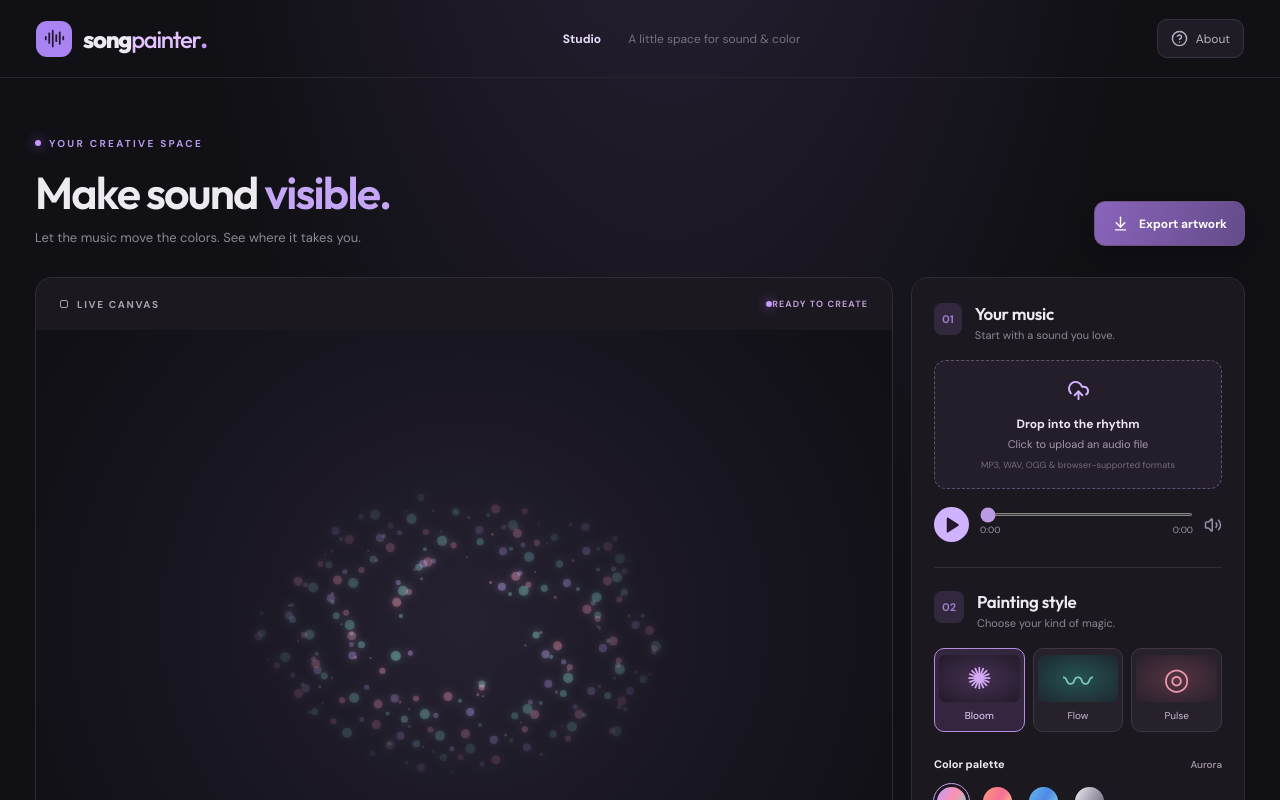
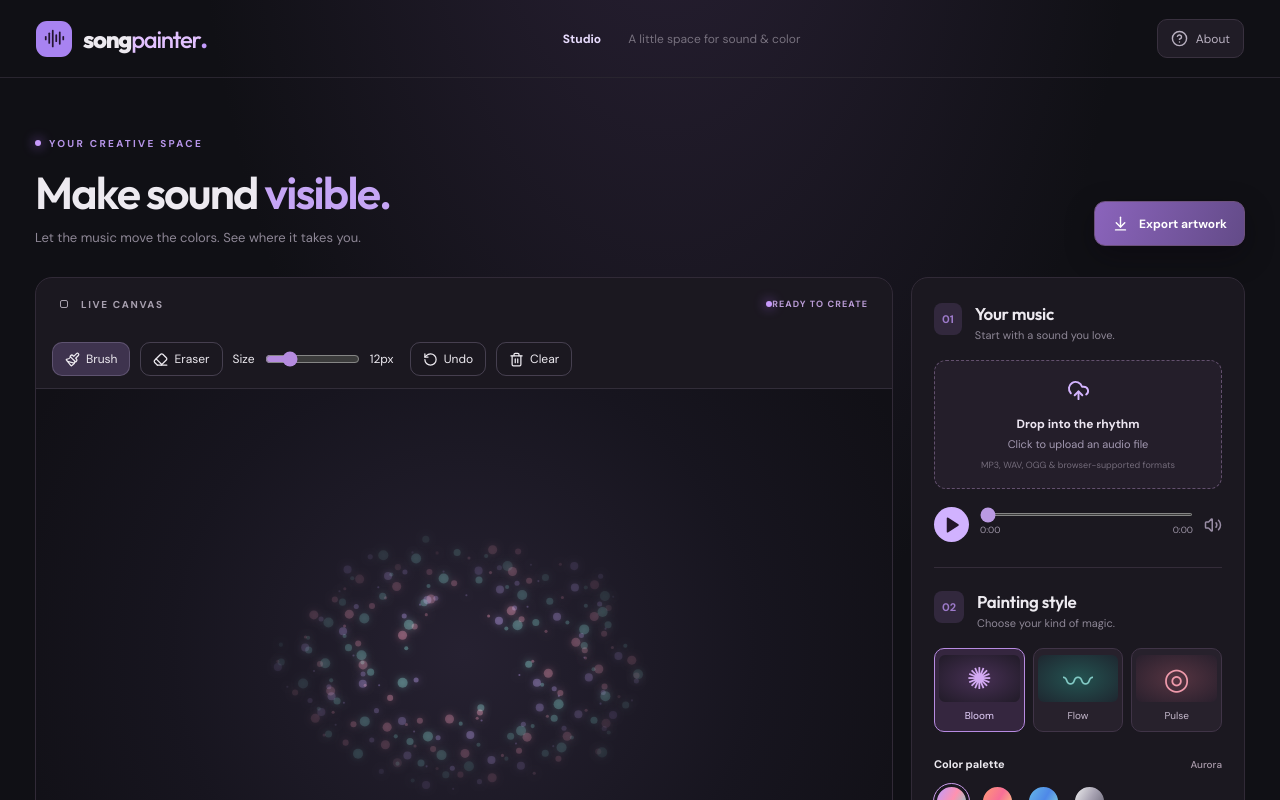
Before and after one commit to mcartv/song-painter, a React (Vite) app: page / in a window 1280 px wide. Shown: the top 800 px of the page. Built offline with nearby package versions, Linux system fonts and the light colour scheme.

Commit message:
feat: add brush tools undo eraser and clear

```diff
--- a/src/components/studio/PaintingCanvas.tsx
+++ b/src/components/studio/PaintingCanvas.tsx
@@ -1,17 +1,13 @@
 
-import { useEffect, useRef } from 'react'
+import { useEffect, useRef, useState } from 'react'
 import type { PointerEvent, RefObject } from 'react'
-import { Sparkles } from 'lucide-react'
+import { Eraser, Paintbrush, RotateCcw, Sparkles, Trash2 } from 'lucide-react'
 
 import type { PaintingStyle } from '../../types/studio'
 import type { AudioFeatures } from '../../lib/audioAnalyzer'
-import type { BrushPoint, BrushStroke } from '../../types/brush'
+import type { BrushMode, BrushPoint, BrushStroke } from '../../types/brush'
 
-import {
-  analyzeAudio,
-  SILENT_AUDIO,
-} from '../../lib/audioAnalyzer'
-
+import { analyzeAudio, SILENT_AUDIO } from '../../lib/audioAnalyzer'
 import { renderPainting } from '../../lib/paintingEngine'
 import { drawBrushStroke } from '../../lib/brushEngine'
 import { palettes } from '../../lib/palettes'
@@ -37,131 +33,96 @@ export default function PaintingCanvas({
   intensity,
   density,
 }: PaintingCanvasProps) {
+  const [brushSize, setBrushSize] = useState(12)
+  const [brushMode, setBrushMode] = useState<BrushMode>('paint')
+  const [strokeCount, setStrokeCount] = useState(0)
+
   const configRef = useRef({
-    style,
-    palette,
-    intensity,
-    density,
-    playing,
+    style, palette, intensity, density, playing,
   })
 
+  const brushRef = useRef({ brushSize, brushMode })
   const strokesRef = useRef<BrushStroke[]>([])
   const activeStrokeRef = useRef<BrushStroke | null>(null)
   const activePointerRef = useRef<number | null>(null)
   const nextStrokeIdRef = useRef(1)
-  const audioFeaturesRef = useRef<AudioFeatures>({
-    ...SILENT_AUDIO,
-  })
+  const audioFeaturesRef = useRef<AudioFeatures>({ ...SILENT_AUDIO })
+
+  const paintLayerRef = useRef<HTMLCanvasElement | null>(null)
+  const paintDirtyRef = useRef(true)
+  const canvasSizeRef = useRef({ width: 0, height: 0, dpr: 1 })
 
   useEffect(() => {
-    configRef.current = {
-      style,
-      palette,
-      intensity,
-      density,
-      playing,
-    }
+    configRef.current = { style, palette, intensity, density, playing }
   }, [style, palette, intensity, density, playing])
 
-  // Convert pointer coordinates into canvas CSS coordinates.
-  const getPoint = (
-    event: PointerEvent<HTMLCanvasElement>,
-  ): BrushPoint => {
+  useEffect(() => {
+    brushRef.current = { brushSize, brushMode }
+  }, [brushSize, brushMode])
+
+  const getPoint = (event: PointerEvent<HTMLCanvasElement>): BrushPoint => {
     const rect = event.currentTarget.getBoundingClientRect()
 
     return {
       x: event.clientX - rect.left,
       y: event.clientY - rect.top,
-      pressure:
-        event.pointerType === 'mouse'
-          ? 1
-          : event.pressure || 0.5,
+      pressure: event.pointerType === 'mouse' ? 1 : event.pressure || 0.5,
     }
   }
 
-  const handlePointerDown = (
-    event: PointerEvent<HTMLCanvasElement>,
-  ) => {
+  const handlePointerDown = (event: PointerEvent<HTMLCanvasElement>) => {
     if (activePointerRef.current !== null) return
+    if (event.pointerType === 'mouse' && event.button !== 0) return
 
-    if (
-      event.pointerType === 'mouse' &&
-      event.button !== 0
-    ) {
-      return
-    }
+    const config = configRef.current
+    const brush = brushRef.current
+    const audio = audioFeaturesRef.current
+    const colors = palettes[config.palette].colors
 
-    const point = getPoint(event)
-    const config = configRef.current
-    const audio = audioFeaturesRef.current
-
-    const colors = palettes[config.palette].colors
-    const color = colors[
-      (nextStrokeIdRef.current - 1) % colors.length
-    ]
-
-    // Music influences brush thickness.
-    const audioBoost = config.playing
-      ? 1 + audio.bass * 2 + audio.energy
+    const boost = config.playing
+      ? 1 + audio.bass * 1.5 + audio.energy * 0.5
       : 1
 
     const stroke: BrushStroke = {
       id: nextStrokeIdRef.current++,
-      points: [point],
-      color,
-      size:
-        (3 + config.intensity * 0.12) *
-        audioBoost,
+      points: [getPoint(event)],
+      color: colors[(nextStrokeIdRef.current - 2) % colors.length],
+      size: brush.brushSize * boost,
       opacity: 0.85,
+      mode: brush.brushMode,
     }
 
     activeStrokeRef.current = stroke
     activePointerRef.current = event.pointerId
+    paintDirtyRef.current = true
 
     event.currentTarget.setPointerCapture(event.pointerId)
   }
 
-  const handlePointerMove = (
-    event: PointerEvent<HTMLCanvasElement>,
-  ) => {
+  const handlePointerMove = (event: PointerEvent<HTMLCanvasElement>) => {
     if (
       activePointerRef.current !== event.pointerId ||
       !activeStrokeRef.current
-    ) {
-      return
-    }
+    ) return
 
+    const stroke = activeStrokeRef.current
     const point = getPoint(event)
-    const stroke = activeStrokeRef.current
-
     const last = stroke.points[stroke.points.length - 1]
 
-    const distance = Math.hypot(
-      point.x - last.x,
-      point.y - last.y,
-    )
+    if (Math.hypot(point.x - last.x, point.y - last.y) < 1) return
 
-    if (distance < 1) return
-
-    // Prevent excessively large strokes.
     if (stroke.points.length < 3000) {
       stroke.points.push(point)
+      paintDirtyRef.current = true
     }
   }
 
-  const finishStroke = (
-    event: PointerEvent<HTMLCanvasElement>,
-  ) => {
-    if (activePointerRef.current !== event.pointerId) {
-      return
-    }
+  const finishStroke = (event: PointerEvent<HTMLCanvasElement>) => {
+    if (activePointerRef.current !== event.pointerId) return
 
-    const stroke = activeStrokeRef.current
+    if (activeStrokeRef.current) {
+      strokesRef.current.push(activeStrokeRef.current)
 
-    if (stroke) {
-      strokesRef.current.push(stroke)
-
-      // Limit the amount of stored painting history.
       if (strokesRef.current.length > 100) {
         strokesRef.current.shift()
       }
@@ -169,14 +130,26 @@ export default function PaintingCanvas({
 
     activeStrokeRef.current = null
     activePointerRef.current = null
+    paintDirtyRef.current = true
+    setStrokeCount(strokesRef.current.length)
 
-    if (
-      event.currentTarget.hasPointerCapture(event.pointerId)
-    ) {
-      event.currentTarget.releasePointerCapture(
-        event.pointerId,
-      )
+    if (event.currentTarget.hasPointerCapture(event.pointerId)) {
+      event.currentTarget.releasePointerCapture(event.pointerId)
     }
+  }
+
+  const undoStroke = () => {
+    if (activePointerRef.current !== null) return
+    strokesRef.current.pop()
+    setStrokeCount(strokesRef.current.length)
+    paintDirtyRef.current = true
+  }
+
+  const clearStrokes = () => {
+    if (activePointerRef.current !== null) return
+    strokesRef.current = []
+    setStrokeCount(0)
+    paintDirtyRef.current = true
   }
 
   useEffect(() => {
@@ -186,32 +159,37 @@ export default function PaintingCanvas({
     const ctx = canvas.getContext('2d')
     if (!ctx) return
 
+    const paintLayer = document.createElement('canvas')
+    const paintCtx = paintLayer.getContext('2d')
+    if (!paintCtx) return
+
+    paintLayerRef.current = paintLayer
+
     let animation = 0
     let frame = 0
-    let width = 0
-    let height = 0
     let lastTime = 0
-
     let frequencyData: Uint8Array<ArrayBuffer> | null = null
-
-    let smoothed: AudioFeatures = {
-      ...SILENT_AUDIO,
-    }
+    let smoothed: AudioFeatures = { ...SILENT_AUDIO }
 
     const resize = () => {
       const rect = canvas.getBoundingClientRect()
-      const dpr = Math.min(
-        window.devicePixelRatio || 1,
-        2,
-      )
+      const dpr = Math.min(window.devicePixelRatio || 1, 2)
 
-      width = rect.width
-      height = rect.height
+      canvasSizeRef.current = {
+        width: rect.width,
+        height: rect.height,
+        dpr,
+      }
 
-      canvas.width = Math.round(width * dpr)
-      canvas.height = Math.round(height * dpr)
+      canvas.width = Math.round(rect.width * dpr)
+      canvas.height = Math.round(rect.height * dpr)
+
+      paintLayer.width = canvas.width
+      paintLayer.height = canvas.height
 
       ctx.setTransform(dpr, 0, 0, dpr, 0, 0)
+      paintCtx.setTransform(dpr, 0, 0, dpr, 0, 0)
+      paintDirtyRef.current = true
     }
 
     resize()
@@ -221,16 +199,14 @@ export default function PaintingCanvas({
 
     const render = (timestamp: number) => {
       const config = configRef.current
+      const { width, height } = canvasSizeRef.current
 
       const delta = lastTime
         ? Math.min((timestamp - lastTime) / 16.667, 3)
         : 1
 
       lastTime = timestamp
-
-      if (config.playing) {
-        frame += delta
-      }
+      if (config.playing) frame += delta
 
       const analyser = analyserRef.current
       let features = SILENT_AUDIO
@@ -240,89 +216,68 @@ export default function PaintingCanvas({
           !frequencyData ||
           frequencyData.length !== analyser.frequencyBinCount
         ) {
-          frequencyData = new Uint8Array(
-            analyser.frequencyBinCount,
-          )
+          frequencyData = new Uint8Array(analyser.frequencyBinCount)
         }
 
-        features = analyzeAudio(
-          analyser,
-          frequencyData,
-        )
+        features = analyzeAudio(analyser, frequencyData)
       }
 
       const smoothing = 1 - Math.pow(0.82, delta)
 
       smoothed = {
-        bass:
-          smoothed.bass +
-          (features.bass - smoothed.bass) * smoothing,
-
-        mid:
-          smoothed.mid +
-          (features.mid - smoothed.mid) * smoothing,
-
-        treble:
-          smoothed.treble +
-          (features.treble - smoothed.treble) * smoothing,
-
-        energy:
-          smoothed.energy +
-          (features.energy - smoothed.energy) * smoothing,
+        bass: smoothed.bass + (features.bass - smoothed.bass) * smoothing,
+        mid: smoothed.mid + (features.mid - smoothed.mid) * smoothing,
+        treble: smoothed.treble + (features.treble - smoothed.treble) * smoothing,
+        energy: smoothed.energy + (features.energy - smoothed.energy) * smoothing,
       }
 
       audioFeaturesRef.current = smoothed
 
-      // Draw background.
       ctx.clearRect(0, 0, width, height)
-
       ctx.fillStyle = '#111016'
       ctx.fillRect(0, 0, width, height)
 
-      const background = ctx.createRadialGradient(
-        width * 0.5,
-        height * 0.48,
-        2,
-        width * 0.5,
-        height * 0.48,
+      const bg = ctx.createRadialGradient(
+        width * 0.5, height * 0.48, 2,
+        width * 0.5, height * 0.48,
         Math.max(width, height) * 0.57,
       )
 
-      background.addColorStop(0, '#262131')
-      background.addColorStop(0.6, '#17151f')
-      background.addColorStop(1, '#111016')
+      bg.addColorStop(0, '#262131')
+      bg.addColorStop(0.6, '#17151f')
+      bg.addColorStop(1, '#111016')
 
-      ctx.fillStyle = background
+      ctx.fillStyle = bg
       ctx.fillRect(0, 0, width, height)
 
-      // Draw the existing music visualizer.
       renderPainting(config.style, {
         ctx,
         width,
         height,
         frame,
         colors: palettes[config.palette].colors,
-        count: Math.round(
-          85 + config.density * 2.5,
-        ),
+        count: Math.round(85 + config.density * 2.5),
         intensity: config.intensity,
         playing: config.playing,
         audio: smoothed,
       })
 
-      // Draw saved brush strokes over the visualizer.
-      for (const stroke of strokesRef.current) {
-        drawBrushStroke(ctx, stroke)
+      // Rebuild the transparent painting layer only when needed.
+      if (paintDirtyRef.current) {
+        paintCtx.clearRect(0, 0, width, height)
+
+        for (const stroke of strokesRef.current) {
+          drawBrushStroke(paintCtx, stroke)
+        }
+
+        if (activeStrokeRef.current) {
+          drawBrushStroke(paintCtx, activeStrokeRef.current)
+        }
+
+        paintDirtyRef.current = false
       }
 
-      // Render the stroke currently being drawn.
-      if (activeStrokeRef.current) {
-        drawBrushStroke(
-          ctx,
-          activeStrokeRef.current,
-        )
-      }
-
+      ctx.drawImage(paintLayer, 0, 0, width, height)
       animation = requestAnimationFrame(render)
     }
 
@@ -331,23 +286,104 @@ export default function PaintingCanvas({
     return () => {
       cancelAnimationFrame(animation)
       observer.disconnect()
+      paintLayerRef.current = null
     }
   }, [canvasRef, analyserRef])
+
+  const toolButton = (selected: boolean) => ({
+    border: '1px solid rgba(180, 166, 201, 0.28)',
+    background: selected ? 'rgba(180, 142, 231, 0.23)' : 'transparent',
+    color: 'inherit',
+    borderRadius: 10,
+    padding: '8px 12px',
+    display: 'inline-flex',
+    alignItems: 'center' as const,
+    justifyContent: 'center' as const,
+    gap: 6,
+    cursor: 'pointer',
+    fontSize: 12,
+  })
 
   return (
     <section className="canvas-panel">
       <div className="canvas-top">
         <span>
-          <span className="tiny-square" />
-          LIVE CANVAS
+          <span className="tiny-square" /> LIVE CANVAS
         </span>
-
         <span className="canvas-state">
           <span className="state-circle" />
-          {playing
-            ? 'REACTIVE'
-            : 'READY TO CREATE'}
+          {playing ? 'REACTIVE' : 'READY TO CREATE'}
         </span>
+      </div>
+
+      <div
+        style={{
+          display: 'flex',
+          flexWrap: 'wrap',
+          gap: 10,
+          alignItems: 'center',
+          padding: '12px 16px',
+          borderBottom: '1px solid rgba(180, 166, 201, 0.15)',
+        }}
+      >
+        <button
+          type="button"
+          aria-label="Paint brush"
+          aria-pressed={brushMode === 'paint'}
+          onClick={() => setBrushMode('paint')}
+          style={toolButton(brushMode === 'paint')}
+        >
+          <Paintbrush size={15} /> Brush
+        </button>
+
+        <button
+          type="button"
+          aria-label="Eraser"
+          aria-pressed={brushMode === 'erase'}
+          onClick={() => setBrushMode('erase')}
+          style={toolButton(brushMode === 'erase')}
+        >
+          <Eraser size={15} /> Eraser
+        </button>
+
+        <label
+          style={{
+            display: 'flex',
+            alignItems: 'center',
+            gap: 8,
+            fontSize: 12,
+          }}
+        >
+          Size
+          <input
+            aria-label="Brush size"
+            type="range"
+            min={2}
+            max={48}
+            value={brushSize}
+            onChange={(e) => setBrushSize(Number(e.target.value))}
+            style={{ width: 95, accentColor: '#b58bdf' }}
+          />
+          <span style={{ minWidth: 30 }}>{brushSize}px</span>
+        </label>
+
+        <button
+          type="button"
+          onClick={undoStroke}
+          disabled={strokeCount === 0}
+          style={toolButton(false)}
+        >
+          <RotateCcw size={15} /> Undo
+        </button>
+
+        <button
+          type="button"
+          onClick={clearStrokes}
+          disabled={strokeCount === 0}
+          style={toolButton(false)}
+        >
+          <Trash2 size={15} /> Clear
+        </button>
       </div>
 
       <div className="canvas-wrap">
@@ -356,7 +392,7 @@ export default function PaintingCanvas({
           aria-label="Interactive audio reactive painting canvas"
           style={{
             touchAction: 'none',
-            cursor: 'crosshair',
+            cursor: brushMode === 'erase' ? 'cell' : 'crosshair',
           }}
           onPointerDown={handlePointerDown}
           onPointerMove={handlePointerMove}
@@ -369,22 +405,17 @@ export default function PaintingCanvas({
           style={{ pointerEvents: 'none' }}
         >
           <span className="canvas-ornament">✦</span>
-
           <span>
-            {song
-              ? 'PAINTING IN PROGRESS'
-              : 'YOUR CANVAS AWAITS'}
+            {song ? 'PAINTING IN PROGRESS' : 'YOUR CANVAS AWAITS'}
           </span>
         </div>
       </div>
 
       <div className="canvas-footer">
         <span>
-          <Sparkles size={14} />
-          Draw along with your music.
+          <Sparkles size={14} /> Draw along with your music.
         </span>
-
-        <span>YOUR INTERACTIVE CANVAS</span>
+        <span>{strokeCount} STROKES</span>
       </div>
     </section>
   )
--- a/src/lib/brushEngine.ts
+++ b/src/lib/brushEngine.ts
@@ -6,16 +6,19 @@ export function drawBrushStroke(
     stroke: BrushStroke,
 ) {
     const { points, color, size, opacity } = stroke
-
-    if (points.length === 0) return
+    if (!points.length) return
 
     ctx.save()
+
+    ctx.globalCompositeOperation =
+        stroke.mode === 'erase' ? 'destination-out' : 'source-over'
+
     ctx.strokeStyle = color
     ctx.fillStyle = color
-    ctx.lineWidth = size
+    ctx.globalAlpha = stroke.mode === 'erase' ? 1 : opacity
     ctx.lineCap = 'round'
     ctx.lineJoin = 'round'
-    ctx.globalAlpha = opacity
+    ctx.lineWidth = size
 
     if (points.length === 1) {
         ctx.beginPath()
@@ -32,8 +35,7 @@ export function drawBrushStroke(
         ctx.moveTo(points[0].x, points[0].y)
 
         for (let i = 1; i < points.length; i++) {
-            const point = points[i]
-            ctx.lineTo(point.x, point.y)
+            ctx.lineTo(points[i].x, points[i].y)
         }
 
         ctx.stroke()
--- a/src/types/brush.ts
+++ b/src/types/brush.ts
@@ -5,10 +5,13 @@ export interface BrushPoint {
     pressure: number
 }
 
+export type BrushMode = 'paint' | 'erase'
+
 export interface BrushStroke {
     id: number
     points: BrushPoint[]
     color: string
     size: number
     opacity: number
+    mode?: BrushMode
 }
```
